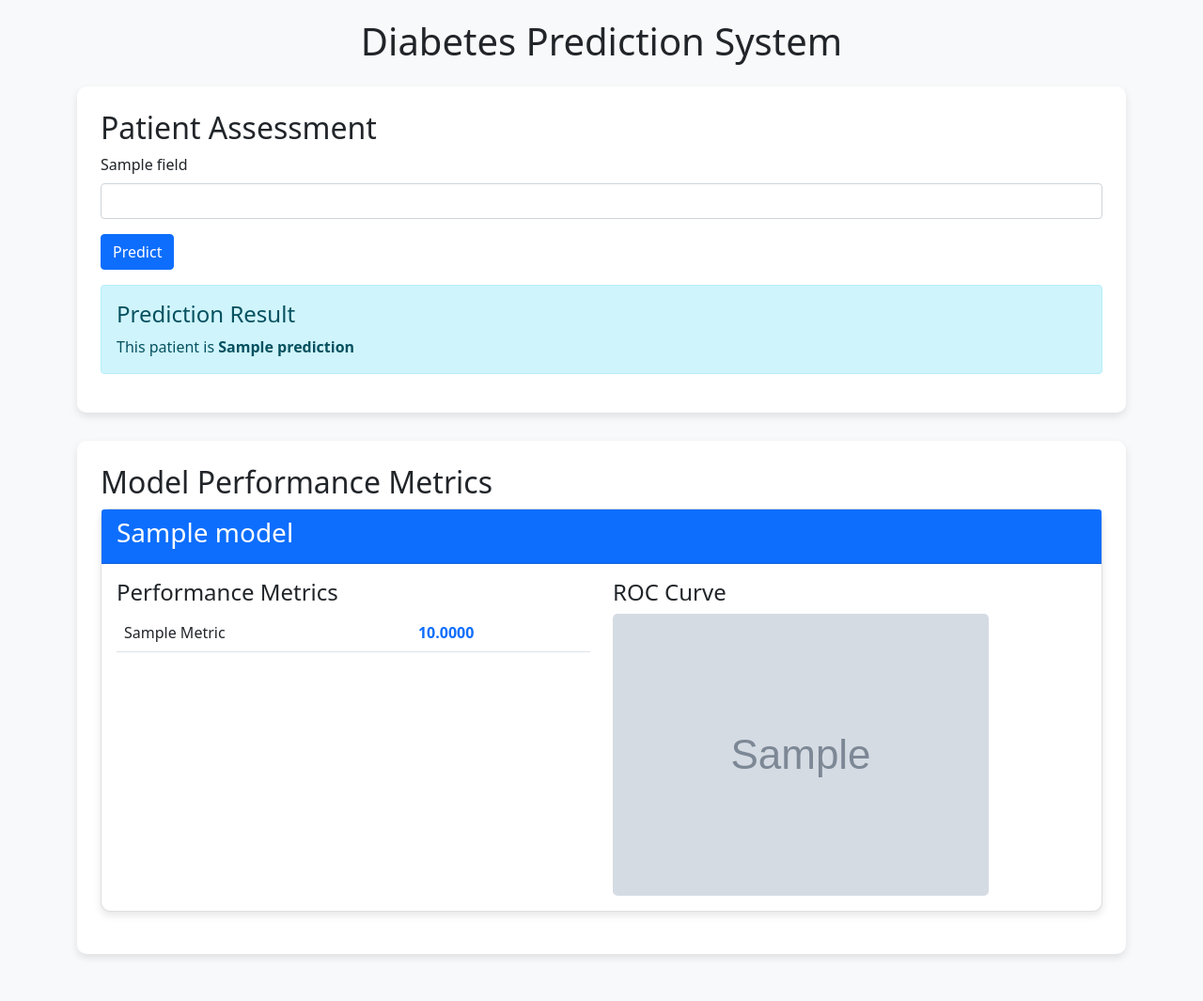
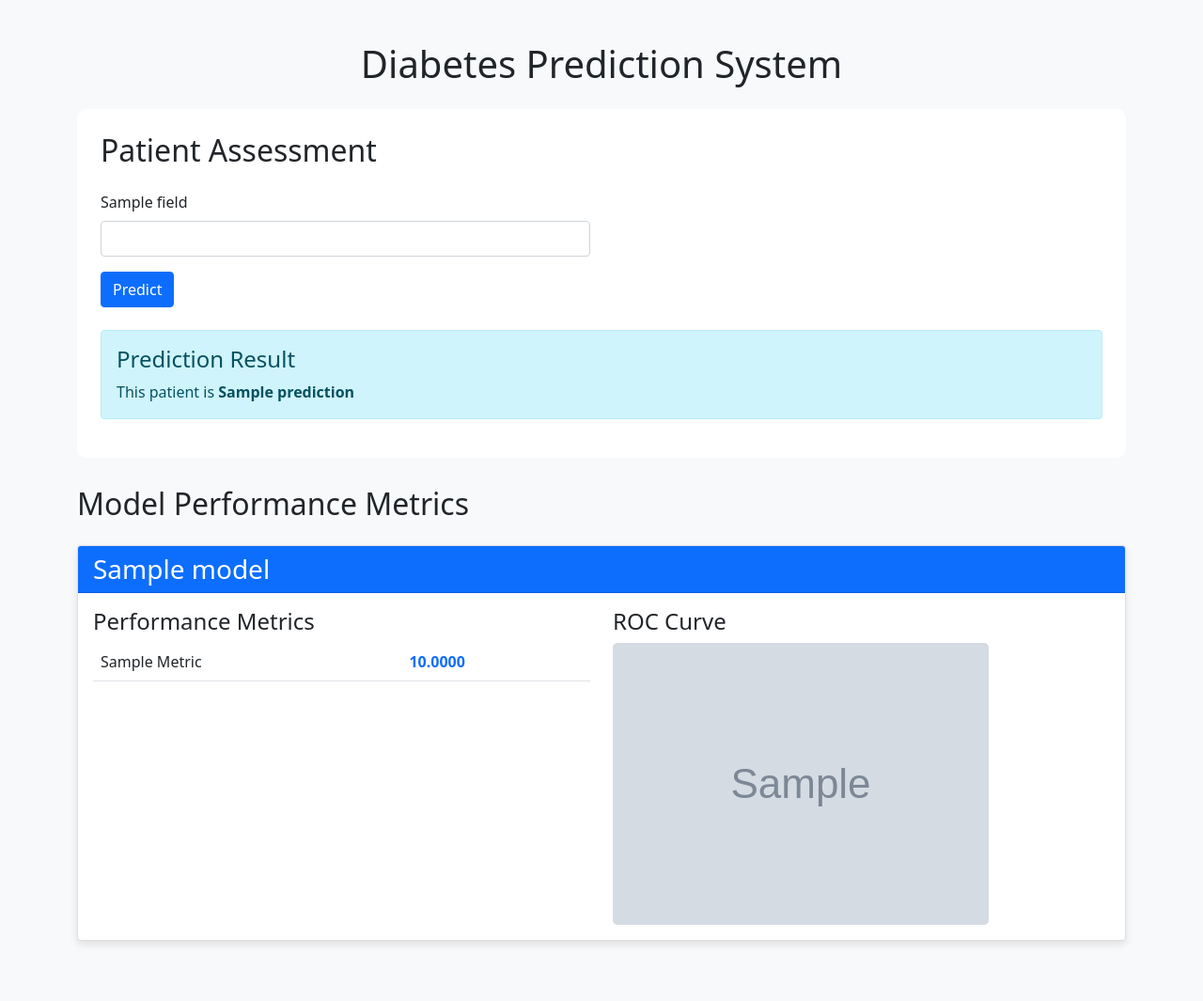
Before and after one commit to madhav481010/Diabetes-Prediction, a Flask app: template templates/combined.html in a window 1280 px wide. Shown: the whole page at 94% size. After the commit the page ends 1005 px from the top, so only its background shows below. Run offline with Flask 3, Linux system fonts and the light colour scheme; the template is opened without the code that fills it: most values are stand-ins (such as "Sample title", 1, 10 or a date in 2020); grey boxes marked "Sample" are stand-in pictures; parts of the project's set-up code (start-up, migrations or seed data) failed here and were passed over.

Commit message:
Update combined.html

```diff
--- a/templates/combined.html
+++ b/templates/combined.html
@@ -2,33 +2,28 @@
 <html lang="en">
 <head>
     <meta charset="UTF-8">
-    <title>Diabetes Prediction</title>
+    <meta name="viewport" content="width=device-width, initial-scale=1.0">
+    <title>Diabetes Prediction System</title>
     <link href="https://cdn.jsdelivr.net/npm/bootstrap@5.1.3/dist/css/bootstrap.min.css" rel="stylesheet">
     <style>
         body {
+            background-color: #f8f9fa;
             padding: 20px;
-            background-color: #f8f9fa;
         }
-        .form-container, .results-container {
+        .card {
+            margin-bottom: 20px;
+            box-shadow: 0 4px 8px rgba(0,0,0,0.1);
+        }
+        .form-container {
             background: white;
             padding: 25px;
             border-radius: 10px;
-            box-shadow: 0 4px 8px rgba(0,0,0,0.1);
             margin-bottom: 30px;
-        }
-        .model-card {
-            margin-bottom: 20px;
-            border-radius: 10px;
-            box-shadow: 0 4px 8px rgba(0,0,0,0.1);
         }
         .roc-img {
             max-width: 100%;
             height: auto;
             border-radius: 5px;
-        }
-        .error-message {
-            color: red;
-            margin-bottom: 15px;
         }
         .metric-value {
             font-weight: bold;
@@ -38,11 +33,11 @@
 </head>
 <body>
     <div class="container">
-        <h1 class="text-center mb-4">Diabetes Prediction System</h1>
+        <h1 class="text-center my-4">Diabetes Prediction System</h1>
 
         <!-- Prediction Form -->
         <div class="form-container">
-            <h2>Patient Assessment</h2>
+            <h2 class="mb-4">Patient Assessment</h2>
 
             {% if error %}
             <div class="alert alert-danger">
@@ -55,21 +50,24 @@
             {% endif %}
 
             <form method="POST" action="/predict">
+                <div class="row">
                     {% for field, range in valid_ranges.items() %}
-                <div class="mb-3">
+                    <div class="col-md-6 mb-3">
                         <label for="{{ field }}" class="form-label">{{ field }}</label>
                         <input type="number" step="any" class="form-control"
                                name="{{ field }}" id="{{ field }}"
                                min="{{ range[0] }}" max="{{ range[1] }}"
-                           value="{{ input_data[field] if input_data else '' }}" required>
+                               value="{{ input_data[field] if input_data and input_data[field] != '' else '' }}"
+                               required>
                     </div>
                     {% endfor %}
+                </div>
 
                 <button type="submit" class="btn btn-primary">Predict</button>
             </form>
 
             {% if prediction %}
-            <div class="alert alert-info mt-3">
+            <div class="alert alert-info mt-4">
                 <h4 class="alert-heading">Prediction Result</h4>
                 <p class="mb-0">This patient is <strong>{{ prediction }}</strong></p>
             </div>
@@ -77,13 +75,12 @@
         </div>
 
         <!-- Model Metrics Dashboard -->
-        <div class="results-container">
-            <h2>Model Performance Metrics</h2>
+        <h2 class="my-4">Model Performance Metrics</h2>
 
         {% for model in models %}
-            <div class="card model-card">
+        <div class="card">
             <div class="card-header bg-primary text-white">
-                    <h3>{{ model.name }}</h3>
+                <h3 class="mb-0">{{ model.name }}</h3>
             </div>
             <div class="card-body">
                 <div class="row">
@@ -103,14 +100,13 @@
                     <div class="col-md-6">
                         <h4>ROC Curve</h4>
                         <img src="{{ url_for('roc_images', filename=model.roc_image) }}"
-                                 class="roc-img" alt="ROC Curve">
+                             class="roc-img" alt="ROC Curve for {{ model.name }}">
                     </div>
                 </div>
             </div>
         </div>
         {% endfor %}
     </div>
-    </div>
 
     <script src="https://cdn.jsdelivr.net/npm/bootstrap@5.1.3/dist/js/bootstrap.bundle.min.js"></script>
 </body>
```
Lines whose indentation alone changed are shown as unchanged.
